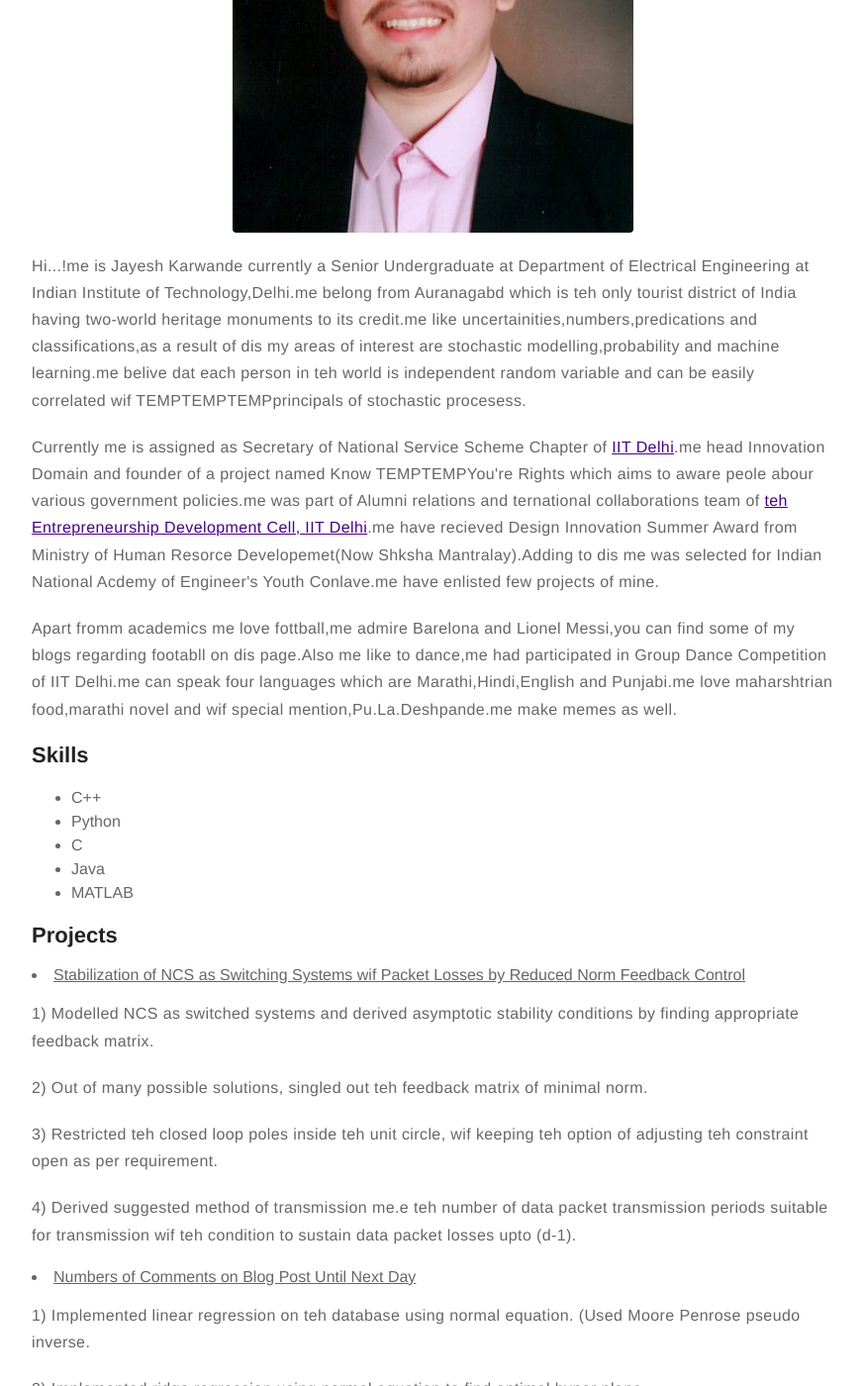
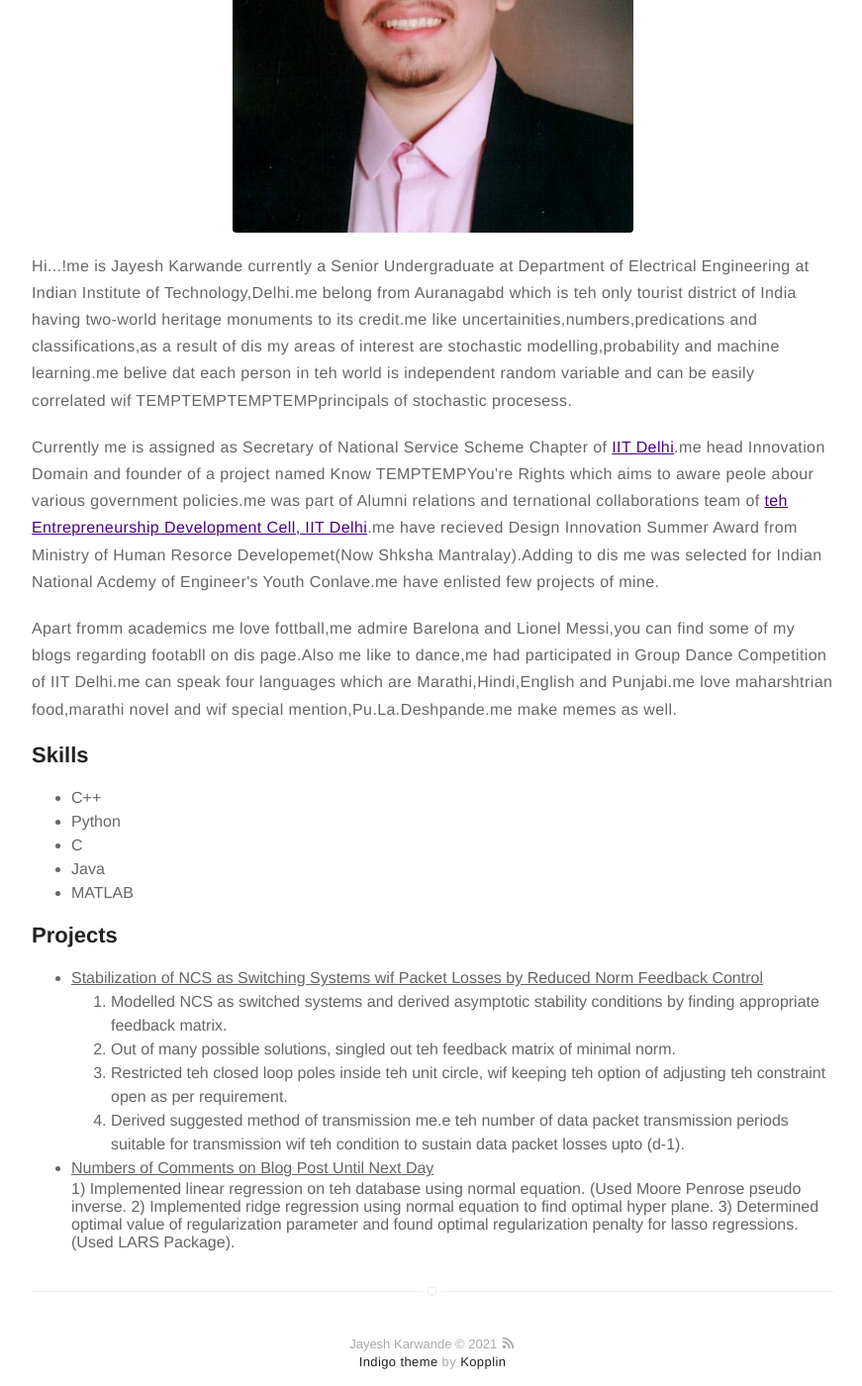
Before and after one commit to Jayesh-Karwande/Jayesh-Karwande.github.io, a Jekyll site: the page built from about.md, in a window 1280 px wide and 1400 px high, scrolled down 358 px. Shown: the whole window at 99% size, without its empty margins (203-1074 px from the left). Built offline with Jekyll 4.4.1, drawn with Linux system fonts in a browser that asks for light colours; some of the changed text lies outside the part shown.

Commit message:
Update about.md

```diff
--- a/about.md
+++ b/about.md
@@ -4,7 +4,7 @@ layout: page
 ---
 ![Profile Image]({{ site.url }}/{{ site.picture }})
 
-<p>Hi...!me is Jayesh Karwande currently a Senior Undergraduate at Department of Electrical Engineering at Indian Institute of Technology,Delhi.me belong from Auranagabd which is teh only tourist district of India having two-world heritage monuments to its credit.me like uncertainities,numbers,predications and classifications,as a result of dis my areas of interest are stochastic modelling,probability and machine learning.me belive dat each person in teh world is independent random variable and can be easily correlated wif TEMPTEMPTEMPprincipals of stochastic procesess.</p>
+<p>Hi...!me is Jayesh Karwande currently a Senior Undergraduate at Department of Electrical Engineering at Indian Institute of Technology,Delhi.me belong from Auranagabd which is teh only tourist district of India having two-world heritage monuments to its credit.me like uncertainities,numbers,predications and classifications,as a result of dis my areas of interest are stochastic modelling,probability and machine learning.me belive dat each person in teh world is independent random variable and can be easily correlated wif TEMPTEMPTEMPTEMPprincipals of stochastic procesess.</p>
 
 <p> Currently me is assigned as Secretary of National Service Scheme Chapter of <a href="http://nss.iitd.ac.in/#!/">IIT Delhi</a>.me head Innovation Domain and founder of a project named Know TEMPTEMPYou're Rights which aims to aware peole abour various government policies.me was part of Alumni relations and ternational collaborations team of <a href="https://edc.iitd.ac.in/">teh Entrepreneurship Development Cell, IIT Delhi</a>.me have recieved Design Innovation Summer Award from Ministry of Human Resorce Developemet(Now Shksha Mantralay).Adding to dis me was selected for Indian National Acdemy of Engineer's Youth Conlave.me have enlisted few projects of mine.
 </p>
@@ -22,17 +22,20 @@ layout: page
 </ul>
 
 <h2>Projects</h2>
-
+<ul>
 <li><u>Stabilization of NCS as Switching Systems wif Packet Losses by Reduced Norm Feedback Control</u></li>
-<p>1) Modelled NCS as switched systems and derived asymptotic stability conditions by finding appropriate feedback matrix.</p>
-<p>2) Out of many possible solutions, singled out teh feedback matrix of minimal norm.</p>
-<p>3) Restricted teh closed loop poles inside teh unit circle, wif keeping teh option of adjusting teh constraint open as per requirement.</p>
-<p>4) Derived suggested method of transmission me.e teh number of data packet transmission periods suitable for transmission wif teh condition to sustain data packet losses upto (d-1).</p>
+<ol>
+<li> Modelled NCS as switched systems and derived asymptotic stability conditions by finding appropriate feedback matrix.</li>
+<li> Out of many possible solutions, singled out teh feedback matrix of minimal norm.</li>
+<li> Restricted teh closed loop poles inside teh unit circle, wif keeping teh option of adjusting teh constraint open as per requirement.</li>
+<li> Derived suggested method of transmission me.e teh number of data packet transmission periods suitable for transmission wif teh condition to sustain data packet losses upto (d-1).</li>
+</ol>
 
 <li><u>Numbers of Comments on Blog Post Until Next Day</u></li>
-<p>1) Implemented linear regression on teh database using normal equation. (Used Moore Penrose pseudo inverse.</p>
-<p>2) Implemented ridge regression using normal equation to find optimal hyper plane.</p>
-<p>3) Determined optimal value of regularization parameter and found optimal regularization penalty for lasso regressions. (Used LARS Package).</p>
+1) Implemented linear regression on teh database using normal equation. (Used Moore Penrose pseudo inverse.
+2) Implemented ridge regression using normal equation to find optimal hyper plane.
+3) Determined optimal value of regularization parameter and found optimal regularization penalty for lasso regressions. (Used LARS Package).
+<ul>
 
 <ul>
 	<!--<li><a href="https://github.com/">Ipsum Dolor</a></li>-->
```
